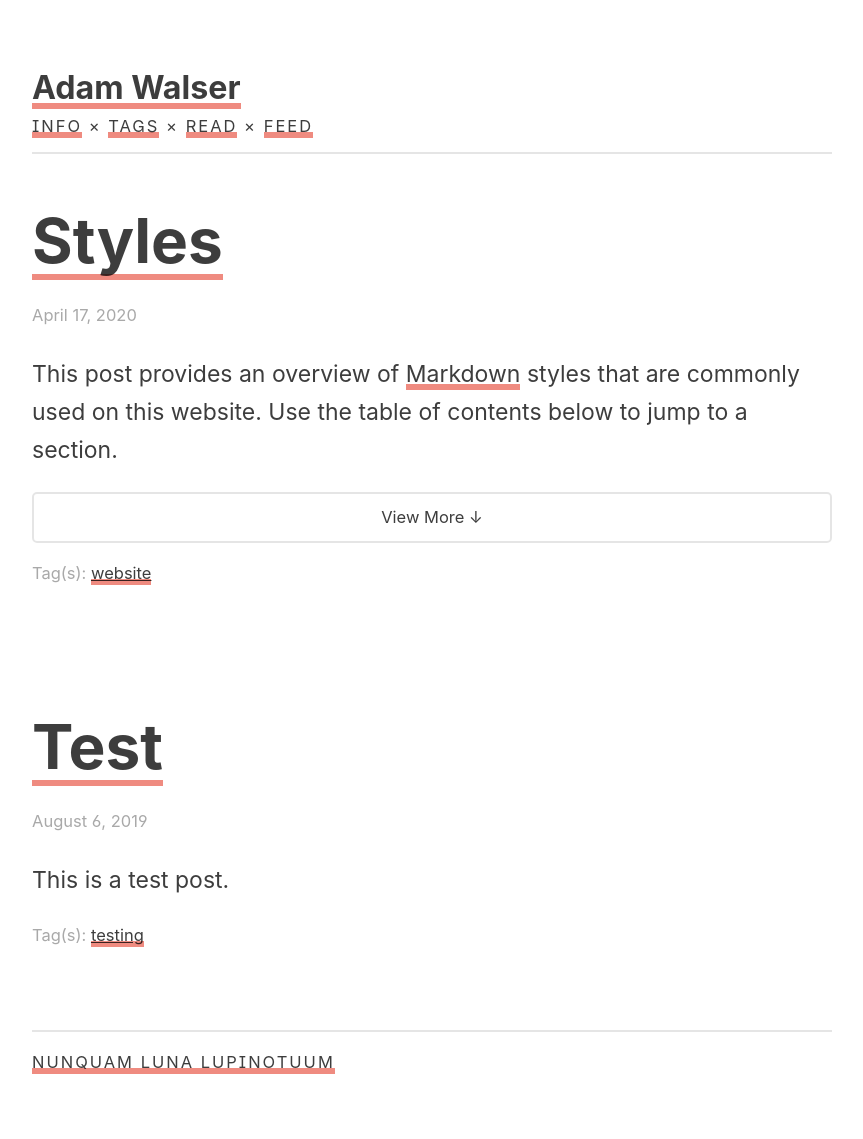
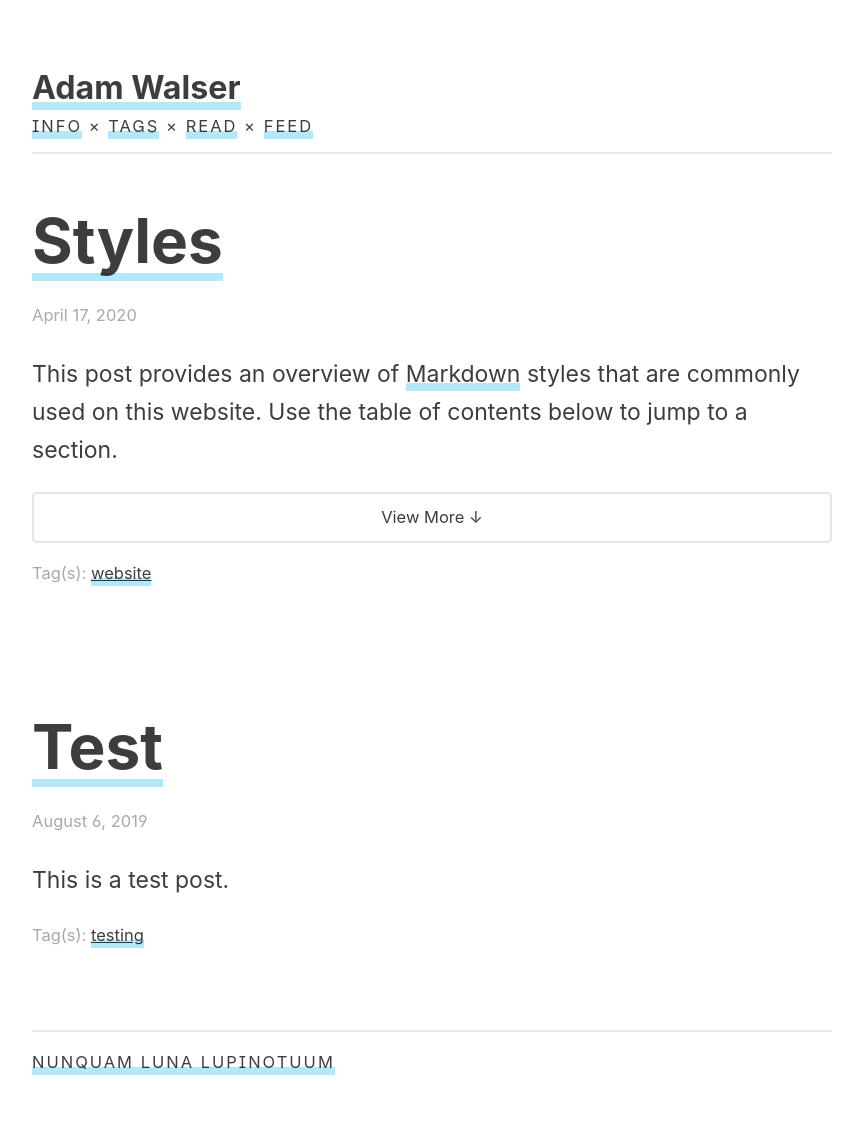
Before and after one commit to ajpwalser/ajpwalser.github.io, a Jekyll site: the page built from index.html, in a window 1280 px wide. Shown: the whole page, without its empty margins (208-1071 px from the left). Built offline with Jekyll 4.4.1, drawn with Linux system fonts in a browser that asks for light colours; some web fonts are replaced; the list of posts is cut into pages by our own code.

Commit message:
Update style.css

```diff
--- a/css/style.css
+++ b/css/style.css
@@ -69,15 +69,15 @@ footer a:hover {
 /* Links */
 
 a:link {
-	text-decoration:none;
-  	border-bottom: 2px solid #ef8b80;
-  	box-shadow: inset 0 -4px 0 #ef8b80;
+	text-decoration: none;
+  	border-bottom: 3px solid #B4E7F8;
+  	box-shadow: 0px -5px 0px #B4E7F8 inset;
   	color: inherit;
-  	transition: background 0.1s cubic-bezier(.33,.66,.66,1);
+  	transition: background 0.15s cubic-bezier(0.33, 0.66, 0.66, 1) 0s;
 }
 
 a:hover {
-	box-shadow: inset 0 -2rem 0 0 #6cefd3;
+	background: #B4E7F8 none repeat scroll 0% 0%;
 }
 
 /* Headings */
```
